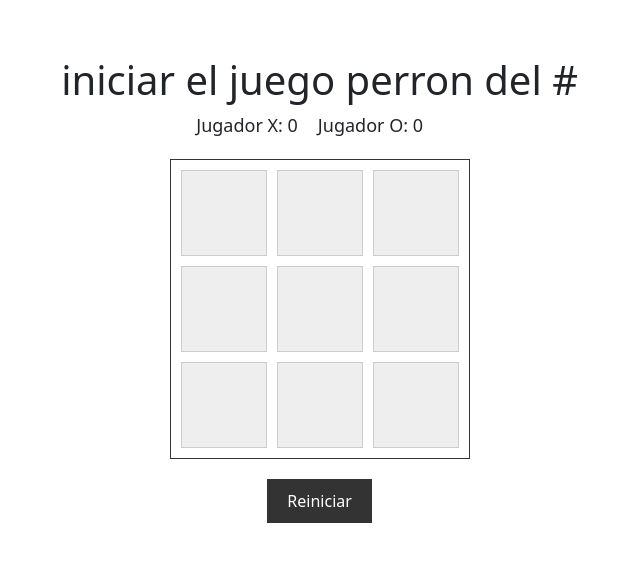
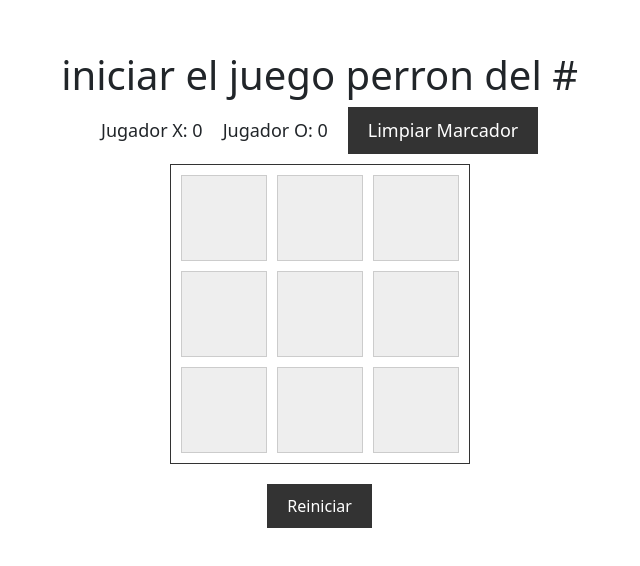
Before and after one commit to zapata05/proyecto_7veu, a Vue app in the folder veu/mi_primer_veo/: page / in a window 1280 px wide. Shown: the part 136-702 px from the top of the page, without its empty margins (62-702 px from the left). Built offline with nearby package versions, Linux system fonts and the light colour scheme.

Commit message:
valiendo madres spiterman aun te falta un chorro te va a matar ramiro

```diff
--- a/veu/mi_primer_veo/src/App.vue
+++ b/veu/mi_primer_veo/src/App.vue
@@ -9,6 +9,7 @@
       <div class="player-score">
         Jugador O: {{ oScore }}
       </div>
+      <button @click="resetScores">Limpiar Marcador</button>
     </div>
     <div class="board">
       <div
@@ -91,7 +92,12 @@ export default {
       this.currentPlayer = "X";
       this.winner = null;
     }
-  }
+  },
+  resetScores() {
+      this.xScore = 0;
+      this.oScore = 0;
+    }
+
 };
 </script>
 
@@ -100,7 +106,8 @@ export default {
 .scoreboard {
   display: flex;
   justify-content: space-around;
-  margin-bottom: 20px;
+  align-items: center;
+  margin-bottom: 10px;
   font-size: 18px;
 }
 
@@ -146,7 +153,7 @@ export default {
 }
 
 .cell-selected {
-  background-color: #ffa500;
+  background-color: #d414148a;
   color: #fff;
 }
 
@@ -169,8 +176,12 @@ button {
   background-color: #333;
   color: #fff;
   border: none;
+  border: none;
+  cursor: pointer;
 }
-
+.player-score {
+  margin-right: 20px;
+}
 .message {
   margin-top: 20px;
   font-size: 24px;
```
